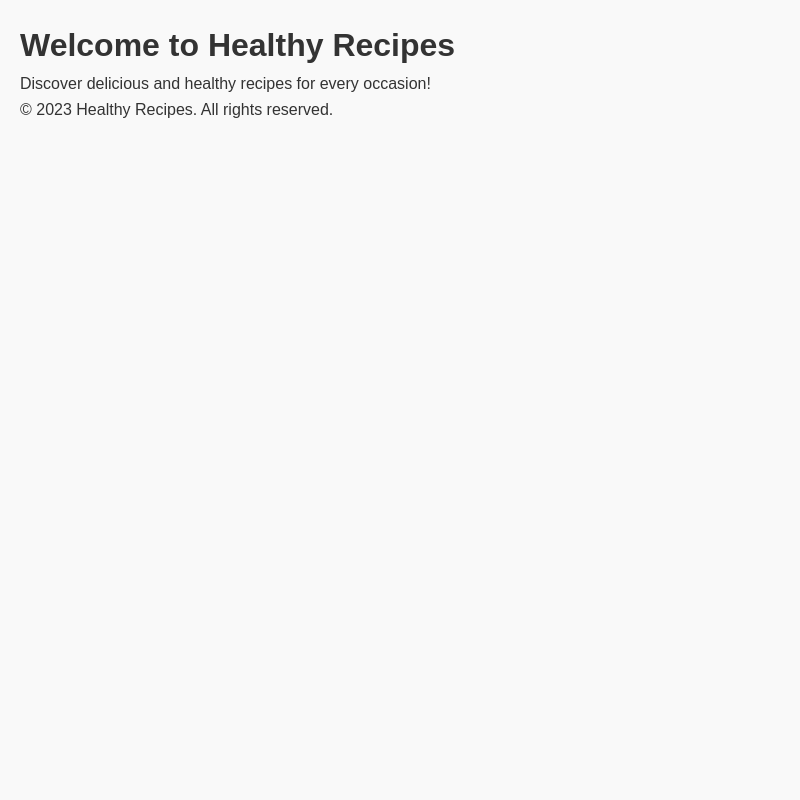
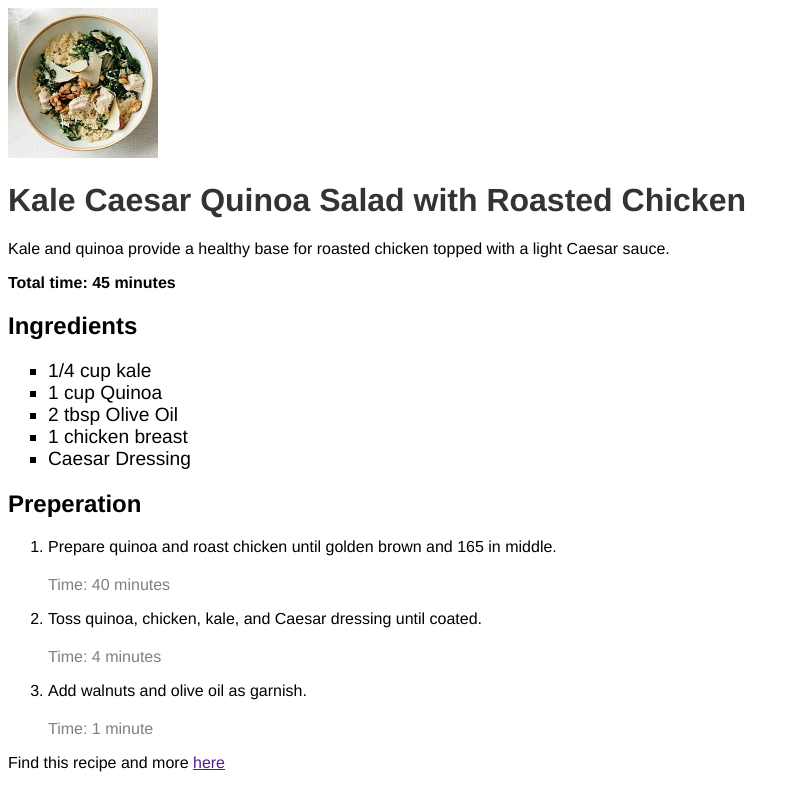
Before and after one commit to bhavesh16281/Healthy_Recipes, a plain HTML site: page index.html in a window 1280 px wide. Shown: the whole page, without its empty margins (0-800 px from the left). Drawn offline with Linux system fonts and the light colour scheme.

Commit message:
Completed basic Healthy recepies project

```diff
--- a/index.html
+++ b/index.html
@@ -8,13 +8,42 @@
 </head>
 <body>
     <header>
-        <h1>Welcome to Healthy Recipes</h1>
+        <img src="./salad.jpg" alt="Salad" class="header-image">
+        <h1 class="header-h1">Kale Caesar Quinoa Salad with Roasted Chicken</h1>
     </header>
     <main>
-        <p>Discover delicious and healthy recipes for every occasion!</p>
+        <p class="main-p1">Kale and quinoa provide a healthy base for roasted chicken topped with a light Caesar sauce.</p>
+        <p class="main-p2">Total time: 45 minutes</p>
+        <section>
+            <h2>Ingredients</h2>
+            <ul class="ingredients-list">
+                <li>1/4 cup kale</li>
+                <li>1 cup Quinoa</li>
+                <li>2 tbsp Olive Oil</li>
+                <li>1 chicken breast</li>
+                <li>Caesar Dressing</li>
+            </ul>
+        </section>
+        <section>
+            <h2>Preperation</h2>
+            <ol>
+                <li>
+                    <p>Prepare quinoa and roast chicken until golden brown and 165 in middle.</p>
+                    <p class="Preperation-time">Time: 40 minutes</p>
+                </li>
+                <li>
+                    <p>Toss quinoa, chicken, kale, and Caesar dressing until coated.</p>
+                    <p class="Preperation-time">Time: 4 minutes</p>
+                </li>
+                <li>
+                    <p>Add walnuts and olive oil as garnish.</p>
+                    <p class="Preperation-time">Time: 1 minute</p>
+                </li>
+            </ol>
+        </section>
+        <section>
+            <p>Find this recipe and more <a href="">here</a></p>
+        </section>
     </main>
-    <footer>
-        <p>&copy; 2023 Healthy Recipes. All rights reserved.</p>
-    </footer>
 </body>
 </html>
--- a/styles.css
+++ b/styles.css
@@ -1,54 +1,30 @@
-/* Reset some default browser styles */
-* {
-    margin: 0;
-    padding: 0;
-    box-sizing: border-box;
+body{
+    font-family: Helvetica, sans-serif;
 }
-
-/* Set default font and background for the body */
-body {
-    font-family: Arial, sans-serif;
-    line-height: 1.6;
-    background-color: #f9f9f9;
+img{
+    height: 150px;
+}
+.main-p1{
+    font-size: 20x;
+}
+.header-h1{
+    /* font-size: 2em; */
     color: #333;
-    padding: 20px;
+    text-align: left;
+    margin-top: 20px;
 }
-
-/* Utility classes */
-.container {
-    max-width: 1200px;
-    margin: 0 auto;
-    padding: 20px;
+.main-p2{
+    text-align: left;
+    margin-top: 10px;
+    margin-bottom: 20px;
+    font-weight: bold;
 }
-
-.hidden {
-    display: none;
+.ingredients-list{
+    list-style-type: square;
+    font-size: 1.2em;
 }
-
-.text-center {
-    text-align: center;
+.Preperation-time{
+    margin-top: 20px;
+    margin-bottom: 10px;
+    color:gray ;
 }
-
-/* Basic styling for links */
-a {
-    color: #007BFF;
-    text-decoration: none;
-}
-
-a:hover {
-    text-decoration: underline;
-}
-
-/* Basic button styling */
-button {
-    background-color: #007BFF;
-    color: #fff;
-    border: none;
-    padding: 10px 20px;
-    cursor: pointer;
-    border-radius: 5px;
-}
-
-button:hover {
-    background-color: #0056b3;
-}
```
Also changed, not shown: salad.jpg (added).
